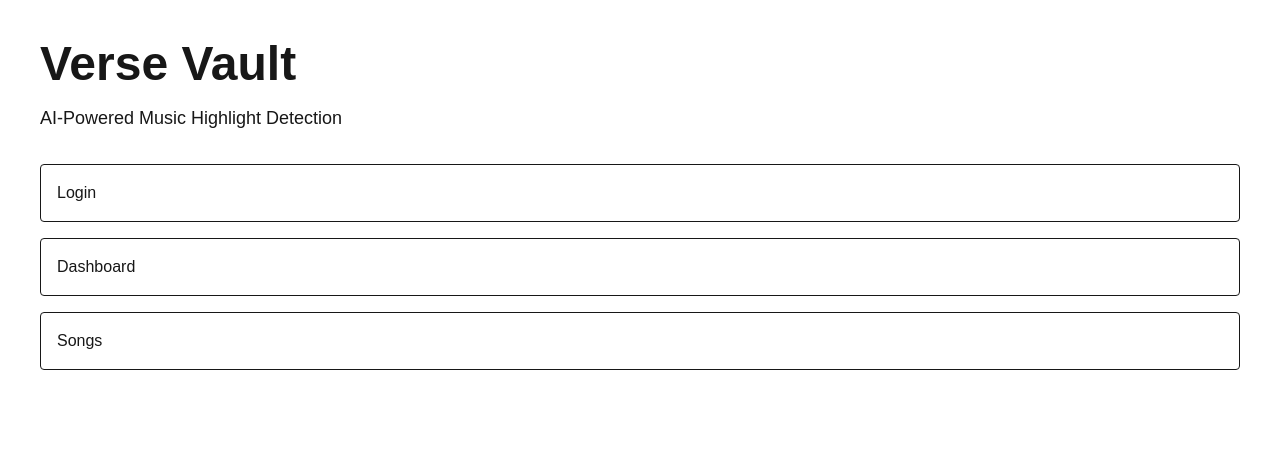
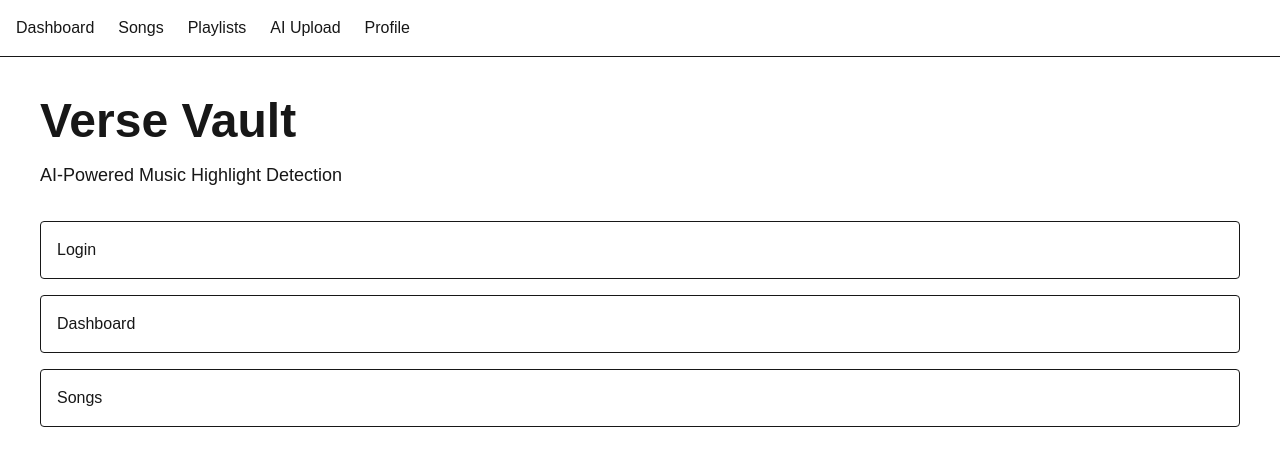
Before and after one commit to iamxkhushi1726-svg/verse-vault, a Next.js app in the folder frontend/: page / in a window 1280 px wide. Shown: the top 466 px of the page. Built offline with nearby package versions, Linux system fonts and the light colour scheme.

Commit message:
feat: add user profile page

```diff
--- a/frontend/app/layout.tsx
+++ b/frontend/app/layout.tsx
@@ -1,6 +1,8 @@
 import type { Metadata } from "next";
 import { Geist, Geist_Mono } from "next/font/google";
 import "./globals.css";
+
+import Navbar from "@/components/Navbar";
 
 const geistSans = Geist({
   variable: "--font-geist-sans",
@@ -13,8 +15,8 @@ const geistMono = Geist_Mono({
 });
 
 export const metadata: Metadata = {
-  title: "Create Next App",
-  description: "Generated by create next app",
+  title: "Verse Vault",
+  description: "AI-Powered Music Highlight Detection",
 };
 
 export default function RootLayout({
@@ -27,7 +29,13 @@ export default function RootLayout({
       lang="en"
       className={`${geistSans.variable} ${geistMono.variable} h-full antialiased`}
     >
-      <body className="min-h-full flex flex-col">{children}</body>
+      <body className="min-h-full flex flex-col">
+        <Navbar />
+
+        <main className="flex-1">
+          {children}
+        </main>
+      </body>
     </html>
   );
 }
--- /dev/null
+++ b/frontend/app/profile/page.tsx
@@ -0,0 +1,57 @@
+"use client";
+
+import { useEffect, useState } from "react";
+import api from "@/lib/api";
+
+export default function ProfilePage() {
+  const [user, setUser] = useState<any>(null);
+
+  useEffect(() => {
+    fetchProfile();
+  }, []);
+
+  const fetchProfile = async () => {
+    try {
+      const token = localStorage.getItem("token");
+
+      const response = await api.get(
+        "/api/profile/me",
+        {
+          headers: {
+            Authorization: `Bearer ${token}`,
+          },
+        }
+      );
+
+      setUser(response.data);
+    } catch (error) {
+      console.error(error);
+    }
+  };
+
+  if (!user) {
+    return <div className="p-10">Loading...</div>;
+  }
+
+  return (
+    <main className="p-10">
+      <h1 className="text-3xl font-bold mb-6">
+        Profile
+      </h1>
+
+      <div className="border p-4 rounded">
+        <p>
+          <strong>ID:</strong> {user.id}
+        </p>
+
+        <p>
+          <strong>Username:</strong> {user.username}
+        </p>
+
+        <p>
+          <strong>Email:</strong> {user.email}
+        </p>
+      </div>
+    </main>
+  );
+}
--- /dev/null
+++ b/frontend/components/Navbar.tsx
@@ -0,0 +1,11 @@
+export default function Navbar() {
+  return (
+    <nav className="border-b p-4 flex gap-6">
+      <a href="/dashboard">Dashboard</a>
+      <a href="/songs">Songs</a>
+      <a href="/playlists">Playlists</a>
+      <a href="/upload">AI Upload</a>
+      <a href="/profile">Profile</a>
+    </nav>
+  );
+}
```
